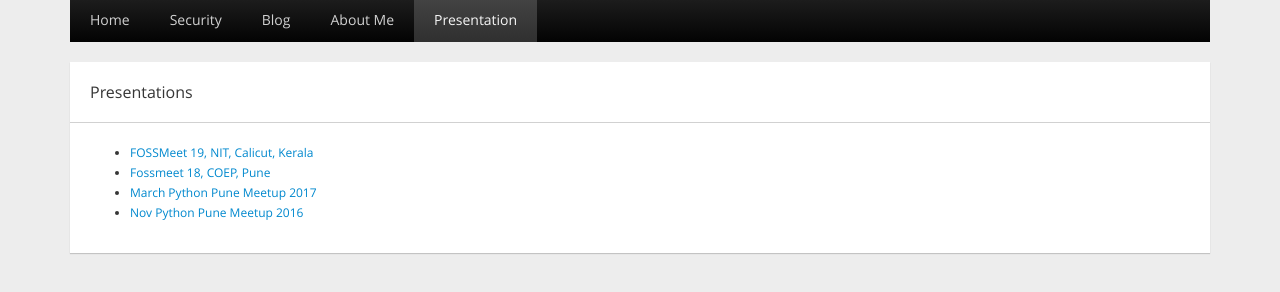
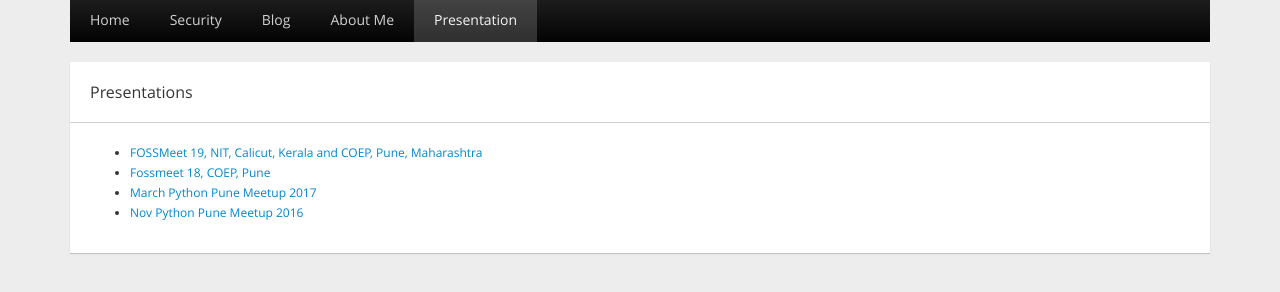
Before and after one commit to amolkahat/amolkahat.github.io, a plain HTML site: page presentation.html in a window 1280 px wide. Shown: the part 40-332 px from the top of the page. Drawn offline with Linux system fonts and the light colour scheme.

Commit message:
Added COEP collenge name on the presenation
Signed-off-by: Amol Kahat <akahat@redhat.com>

```diff
--- a/presentation.html
+++ b/presentation.html
@@ -67,7 +67,7 @@
                     </div>
                     <div class='card-pf-body'>
                         <ul>
-                            <li><a href="contents/Presentation/FOSSMeet/FOSSMeet_19_calicut_presentation.html">FOSSMeet 19, NIT, Calicut, Kerala</a></li>
+                            <li><a href="contents/Presentation/FOSSMeet/FOSSMeet_19_calicut_presentation.html">FOSSMeet 19, NIT, Calicut, Kerala and COEP, Pune, Maharashtra</a></li>
                             <li><a href="contents/Presentation/FOSSMeet/FOSSMeet_presentation.html">Fossmeet 18, COEP, Pune</a></li>
                             <li><a href="contents/Presentation/MarchPythonPune/Presentation.html">March Python Pune Meetup 2017</a></li>
                             <li><a href="contents/Presentation/NovPythonPune/Cython.pptx">Nov Python Pune Meetup 2016</li>
```
